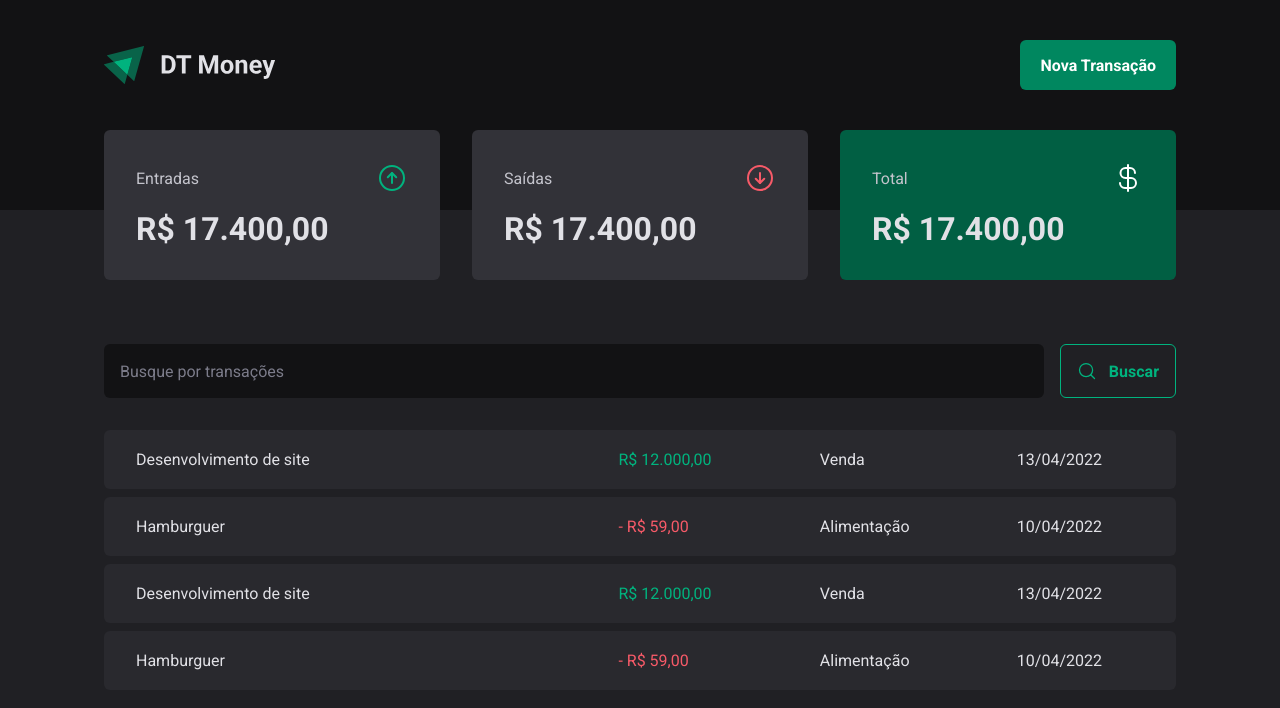
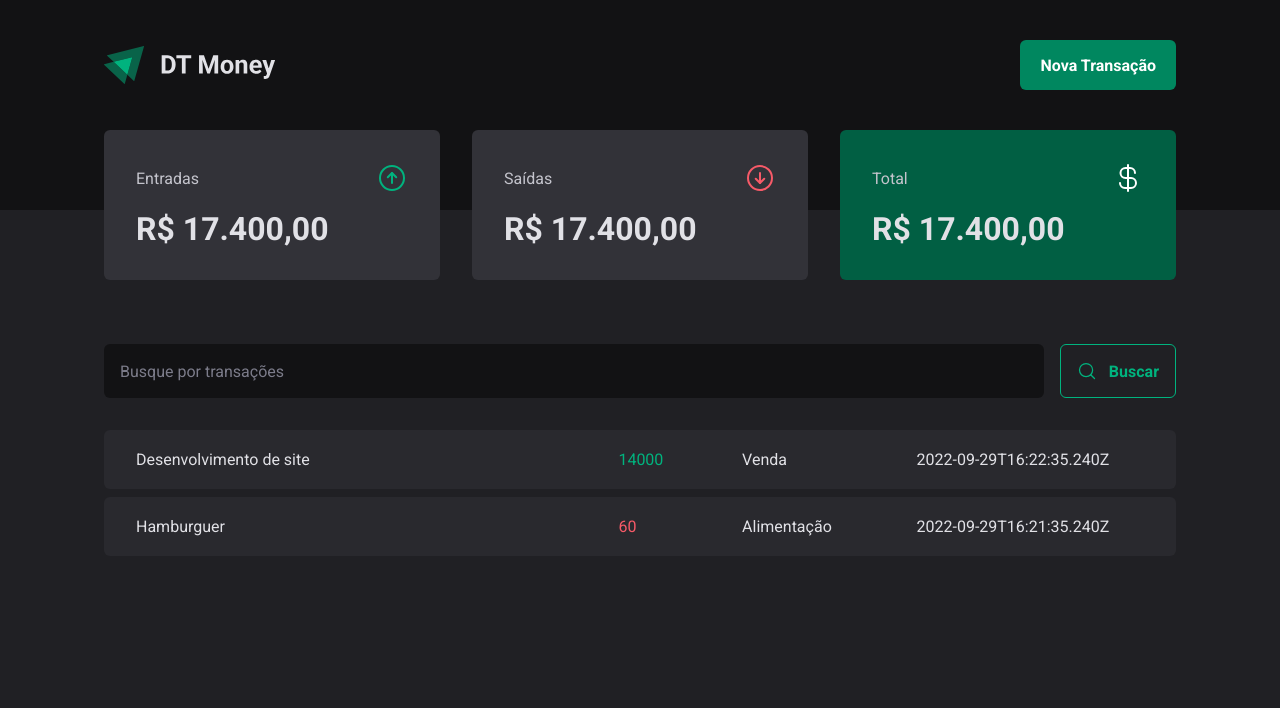
Before and after one commit to fabiomoura-m/dt-money, a React (Vite) app: page / in a window 1280 px wide. Shown: the top 708 px of the page. Built offline with nearby package versions, Linux system fonts and the light colour scheme; data requests are answered from the project's data file.

Commit message:
Conexão com a API - Realizando requisição HTTP

```diff
--- a/server.json
+++ b/server.json
@@ -13,7 +13,7 @@
           "description": "Hamburguer",
           "type": "outcome",
           "category": "Alimentação",
-          "price": 50,
+          "price": 60,
           "createdAt": "2022-09-29T16:21:35.240Z"
       }
   ]
--- a/src/pages/Transactions/index.tsx
+++ b/src/pages/Transactions/index.tsx
@@ -1,3 +1,4 @@
+import { useEffect, useState } from 'react';
 import { Header } from '../../components/Header';
 import { Summary } from '../../components/Summary';
 import { SearchForm } from './components/SearchForm';
@@ -7,7 +8,29 @@
     TransactionsTable
 } from './styles';
 
+interface TransactionProps {
+    id: number;
+    description: string;
+    type: 'income' | 'outcome';
+    category: string;
+    price: number;
+    createdAt: string;
+}
+
 export function Transactions() {
+    const [transactions, setTransactions] = useState<TransactionProps[]>([]);
+
+    async function loadTransactions() {
+        const response = await fetch('http://localhost:3000/transactions');
+        const data = await response.json();
+
+        setTransactions(data);
+    }
+
+    useEffect(() => {
+        loadTransactions();
+    }, []);
+
     return (
         <div>
             <Header />
@@ -16,46 +39,24 @@
                 <SearchForm />
                 <TransactionsTable>
                     <tbody>
-                        <tr>
-                            <td width="45%">Desenvolvimento de site</td>
-                            <td>
-                                <PriceHighLight variant="income">
-                                    R$ 12.000,00
-                                </PriceHighLight>
-                            </td>
-                            <td>Venda</td>
-                            <td>13/04/2022</td>
-                        </tr>
-                        <tr>
-                            <td width="45%">Hamburguer</td>
-                            <td>
-                                <PriceHighLight variant="outcome">
-                                    - R$ 59,00
-                                </PriceHighLight>
-                            </td>
-                            <td>Alimentação</td>
-                            <td>10/04/2022</td>
-                        </tr>
-                        <tr>
-                            <td width="45%">Desenvolvimento de site</td>
-                            <td>
-                                <PriceHighLight variant="income">
-                                    R$ 12.000,00
-                                </PriceHighLight>
-                            </td>
-                            <td>Venda</td>
-                            <td>13/04/2022</td>
-                        </tr>
-                        <tr>
-                            <td width="45%">Hamburguer</td>
-                            <td>
-                                <PriceHighLight variant="outcome">
-                                    - R$ 59,00
-                                </PriceHighLight>
-                            </td>
-                            <td>Alimentação</td>
-                            <td>10/04/2022</td>
-                        </tr>
+                        {transactions.map(transaction => {
+                            return (
+                                <tr key={transaction.id}>
+                                    <td width="45%">
+                                        {transaction.description}
+                                    </td>
+                                    <td>
+                                        <PriceHighLight
+                                            variant={transaction.type}
+                                        >
+                                            {transaction.price}
+                                        </PriceHighLight>
+                                    </td>
+                                    <td>{transaction.category}</td>
+                                    <td>{transaction.createdAt}</td>
+                                </tr>
+                            );
+                        })}
                     </tbody>
                 </TransactionsTable>
             </TransactionsContainer>
```
